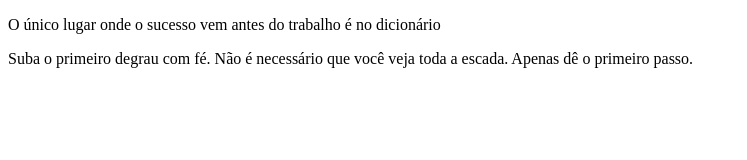
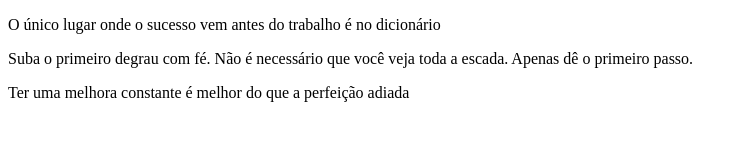
Before and after one commit to AvtEstudos/bootcamp-abutua-P1-M1, a plain HTML site: page index.html in a window 1280 px wide. Shown: the whole page, without its empty margins (0-747 px from the left). Drawn offline with Linux system fonts and the light colour scheme.

Commit message:
frase motivacional 3

```diff
--- a/index.html
+++ b/index.html
@@ -8,5 +8,6 @@
 <body>
     <p>O único lugar onde o sucesso vem antes do trabalho é no dicionário</p>
     <p>Suba o primeiro degrau com fé. Não é necessário que você veja toda a escada. Apenas dê o primeiro passo.</p>
+    <p>Ter uma melhora constante é melhor do que a perfeição adiada</p>
 </body>
 </html>
```
